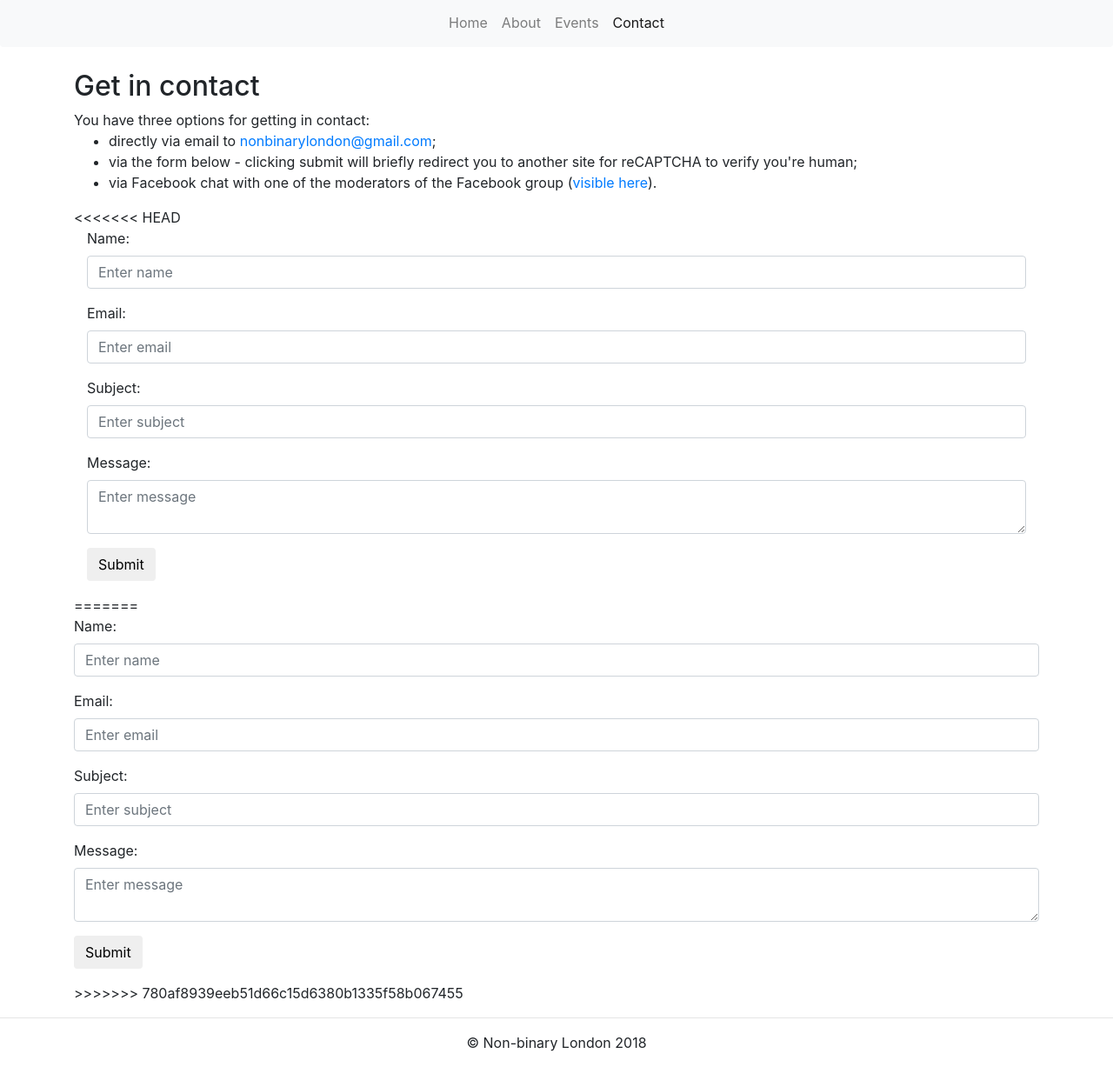
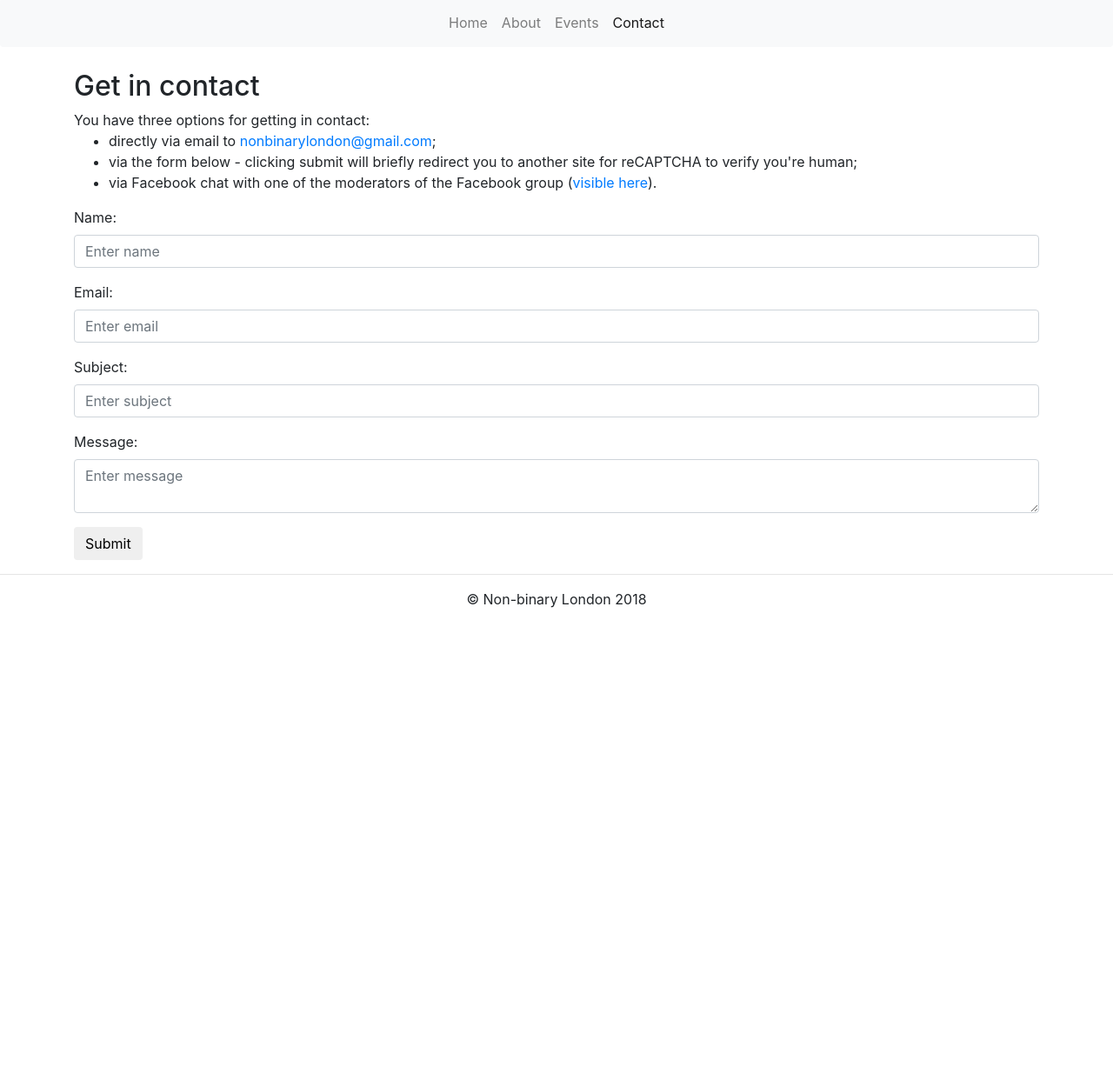
Before and after one commit to nonbinarylondon/Non-binary-London-website, a Jekyll site: the page built from contact.html, in a window 1280 px wide. Shown: the part 227-1454 px from the top of the page at 87% size. Built offline with Jekyll 4.4.1, drawn with Linux system fonts in a browser that asks for light colours; after the commit the page ends 944 px from its top, so only the background shows below that.

Commit message:
Resolved merge conflicts

```diff
--- a/contact.html
+++ b/contact.html
@@ -10,32 +10,6 @@ layout: default
   <li>via Facebook chat with one of the moderators of the Facebook group (<a href="https://www.facebook.com/groups/nonbinarylondon/members" target="_blank">visible here</a>).</li>
 </ul>
 
-<<<<<<< HEAD
-<div class="container">
-  <form action="https://formspree.io/nonbinarylondon@gmail.com" method="POST">
-    <div class="form-group">
-      <label for="name">Name:</label>
-      <input type="text" class="form-control" id="name" name="Name" placeholder="Enter name">
-    </div>
-    <div class="form-group">
-      <label for="email">Email:</label>
-      <input type="email" class="form-control" id="email" name="Email" placeholder="Enter email">
-    </div>
-    <div class="form-group">
-      <label for="subject">Subject:</label>
-      <input type="text" class="form-control" id="subject" name="Subject" placeholder="Enter subject">
-    </div>
-    <div class="form-group">
-      <label for="message">Message:</label>
-      <textarea type="text" class="form-control" id="message" name="Message" placeholder="Enter message"></textarea>
-    </div>
-    <input type="hidden" name="_subject" value="nonbinary.london contact" />
-    <input type="hidden" name="_cc" value="yndajas@gmail.com" />
-    <input type="hidden" name="_next" value="/message-submitted" />
-    <button type="submit" class="btn btn-default">Submit</button>
-  </form>
-</div>
-=======
 <form action="https://formspree.io/nonbinarylondon@gmail.com" method="POST">
   <div class="form-group">
     <label for="name">Name:</label>
@@ -58,6 +32,5 @@ layout: default
   <input type="hidden" name="_next" value="/message-submitted" />
   <button type="submit" class="btn btn-default">Submit</button>
 </form>
->>>>>>> 780af8939eeb51d66c15d6380b1335f58b067455
 
 <!-- this page's title is enclosed in quotation marks, whereas events' title was not - does it matter? I can't see any difference in the result -->
--- a/index.html
+++ b/index.html
@@ -19,7 +19,3 @@ layout: default
   <li>our mailing list (coming very soon).</li>
 </ul>
 <p>Our mailing list is a new feature (as of June 2018) intended as an alternative way of keeping informed of upcoming "official" meetups for those not on Facebook. It is not intended to replicate the active online discussion community that the Facebook group has become.</p>
-
-<!-- add get involved page welcoming Facebook moderators with marginalised identities/social characteristics and events organisers; credits? -->
-
-<!-- menu disappears when I have the window half-width - the window needs to be a little over 50% of my 15" 1920x1080 screen/display to show the menu and there's no responsive-style collapsed menu -->
```
